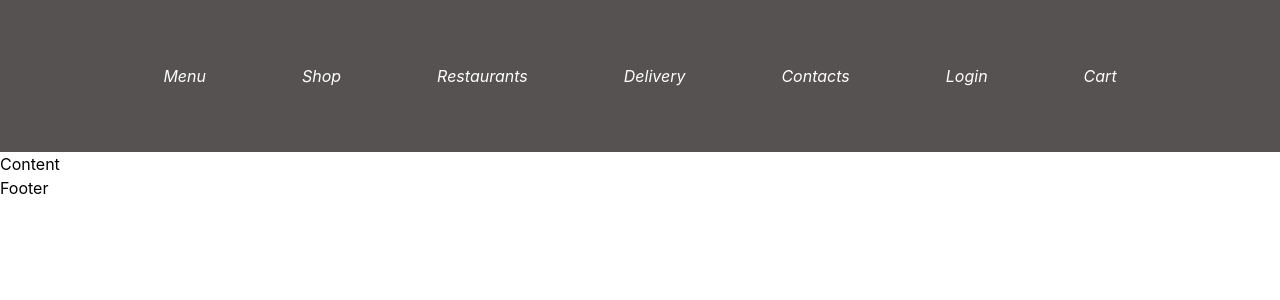
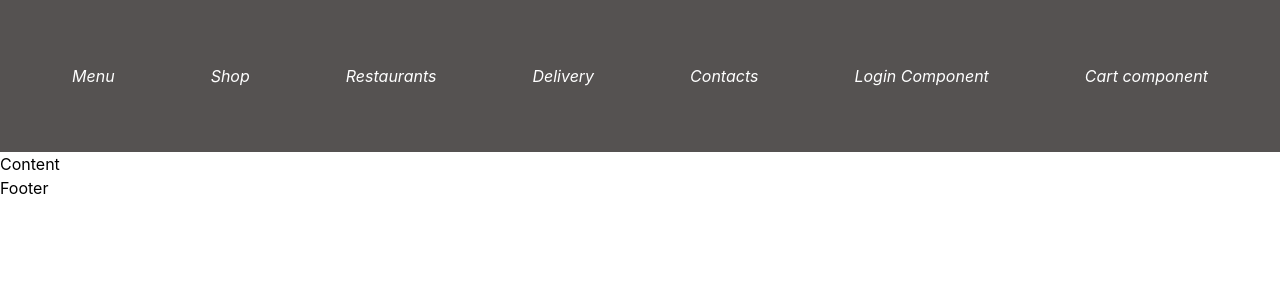
Before and after one commit to ghilannicoleta/la-fontana-app, a React (Create React App) app in the folder client/: page / in a window 1280 px wide. Shown: the top 300 px of the page. Built offline with nearby package versions, Linux system fonts and the light colour scheme.

Commit message:
Change component

```diff
--- a/client/src/components/navigation/cart.jsx
+++ b/client/src/components/navigation/cart.jsx
@@ -4,7 +4,7 @@ export default function Login() {
       type="button"
       className="italic ... hover:text-yellow-300 delay-150"
     >
-      Cart
+      Cart component
     </button>
   );
 }
--- a/client/src/components/navigation/login.jsx
+++ b/client/src/components/navigation/login.jsx
@@ -4,7 +4,7 @@ export default function Login() {
       type="button"
       className="italic ... hover:text-yellow-300 delay-150"
     >
-      Login
+      Login Component
     </button>
   );
 }
```
